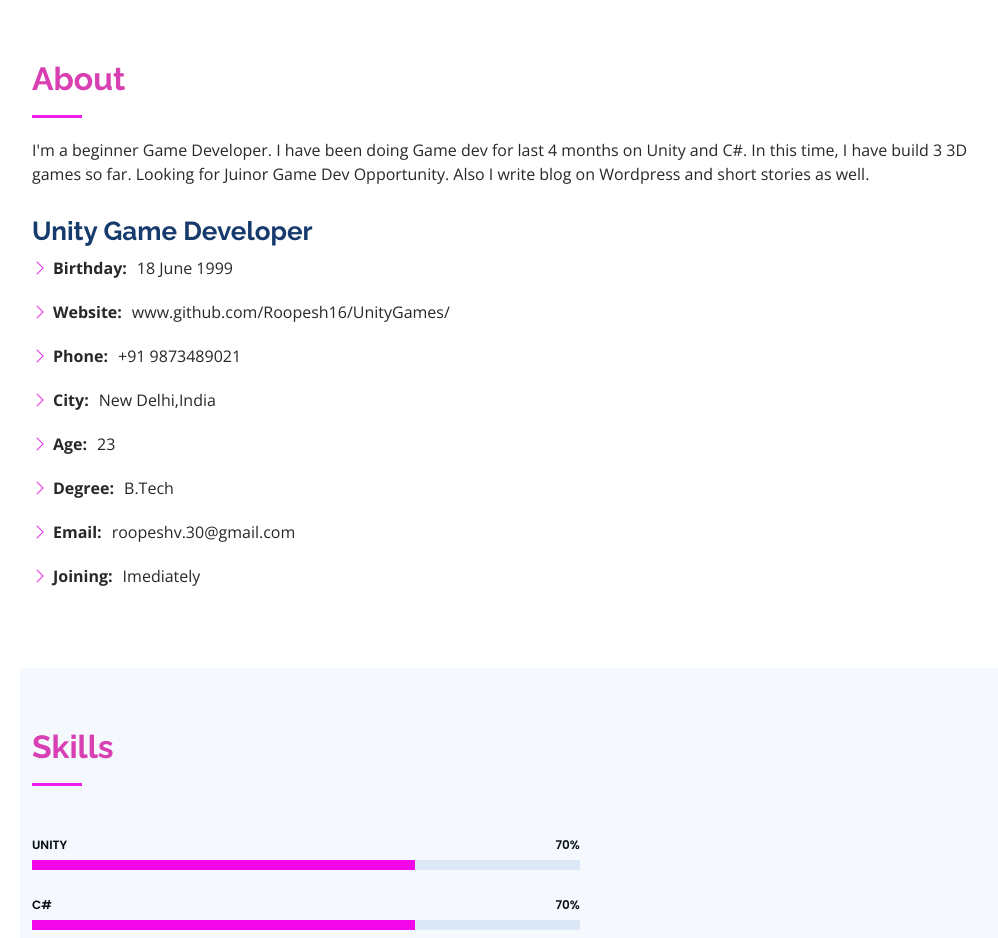
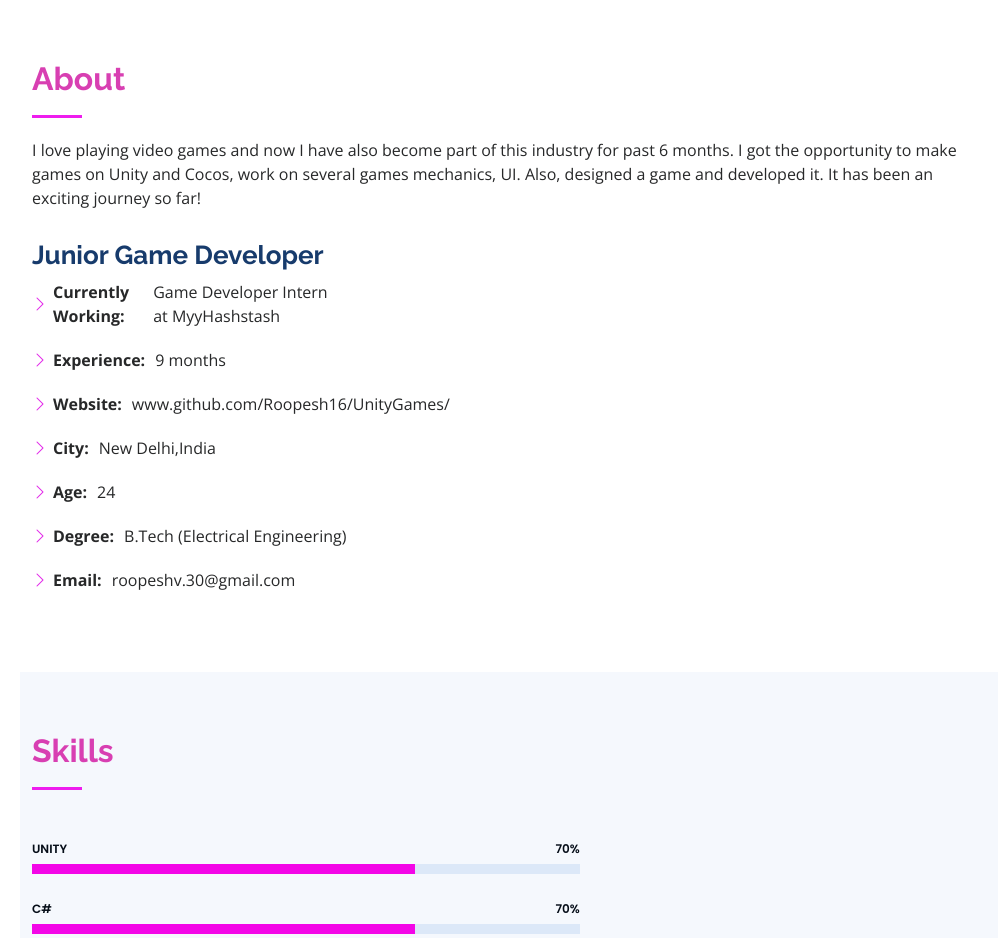
Before and after one commit to Roopesh16/Portfolio, a website: page index.html in a window 1280 px wide. Shown: the part 800-1738 px from the top of the page, without its empty margins (280-1278 px from the left). Drawn offline with nearby package versions, Linux system fonts and the light colour scheme.

Commit message:
Update About Section

```diff
--- a/index.html
+++ b/index.html
@@ -82,41 +82,29 @@
 
         <div class="section-title">
           <h2>About</h2>
-          <p>I'm a beginner Game Developer. I have been doing Game dev for last 4 months on Unity and C#. In this time, I have build 3 3D games so far. Looking for Juinor Game Dev Opportunity. Also I write blog on Wordpress and short stories as well.</p>
+          <p>I love playing video games and now I have also become part of this industry for past 6 months. I got the opportunity to make games on Unity and Cocos, work on several games mechanics, UI. Also, designed a game and developed it. It has been an exciting journey so far!</p>
         </div>
 
         <div class="row">
-          <!-- <div class="col-lg-4" data-aos="fade-right">
-            <img src="assets/img/profile-img.jpg" class="img-fluid" alt="">
-          </div>-->
           <div class="col-lg-8 pt-4 pt-lg-0 content" data-aos="fade-left">
-            <h3>Unity Game Developer</h3>
-            <!--<p class="fst-italic">
-              Lorem ipsum dolor sit amet, consectetur adipiscing elit, sed do eiusmod tempor incididunt ut labore et dolore
-              magna aliqua.
-            </p>-->
+            <h3>Junior Game Developer</h3>
             <div class="row">
               <div class="col-lg-6">
                 <ul>
-                  <li><i class="bi bi-chevron-right"></i> <strong>Birthday:</strong> <span>18 June 1999</span></li>
+                  <li><i class="bi bi-chevron-right"></i> <strong>Currently Working:</strong> <span>Game Developer Intern at MyyHashstash</span></li>
+                  <li><i class="bi bi-chevron-right"></i> <strong>Experience:</strong> <span>9 months</span></li>
                   <li><i class="bi bi-chevron-right"></i> <strong>Website:</strong> <span>www.github.com/Roopesh16/UnityGames/</span></li>
-                  <li><i class="bi bi-chevron-right"></i> <strong>Phone:</strong> <span>+91 9873489021</span></li>
                   <li><i class="bi bi-chevron-right"></i> <strong>City:</strong> <span>New Delhi,India</span></li>
                 </ul>
               </div>
               <div class="col-lg-8">
                 <ul>
-                  <li><i class="bi bi-chevron-right"></i> <strong>Age:</strong> <span>23</span></li>
-                  <li><i class="bi bi-chevron-right"></i> <strong>Degree:</strong> <span>B.Tech</span></li>
+                  <li><i class="bi bi-chevron-right"></i> <strong>Age:</strong> <span>24</span></li>
+                  <li><i class="bi bi-chevron-right"></i> <strong>Degree:</strong> <span>B.Tech (Electrical Engineering)</span></li>
                   <li><i class="bi bi-chevron-right"></i> <strong>Email:</strong> <span>roopeshv.30@gmail.com</span></li>
-                  <li><i class="bi bi-chevron-right"></i> <strong>Joining:</strong> <span>Imediately</span></li>
                 </ul>
               </div>
             </div>
-            <!--<p>
-              Officiis eligendi itaque labore et dolorum mollitia officiis optio vero. Quisquam sunt adipisci omnis et ut. Nulla accusantium dolor incidunt officia tempore. Et eius omnis.
-              Cupiditate ut dicta maxime officiis quidem quia. Sed et consectetur qui quia repellendus itaque neque. Aliquid amet quidem ut quaerat cupiditate. Ab et eum qui repellendus omnis culpa magni laudantium dolores.
-            </p>-->
           </div>
         </div>
 
```
